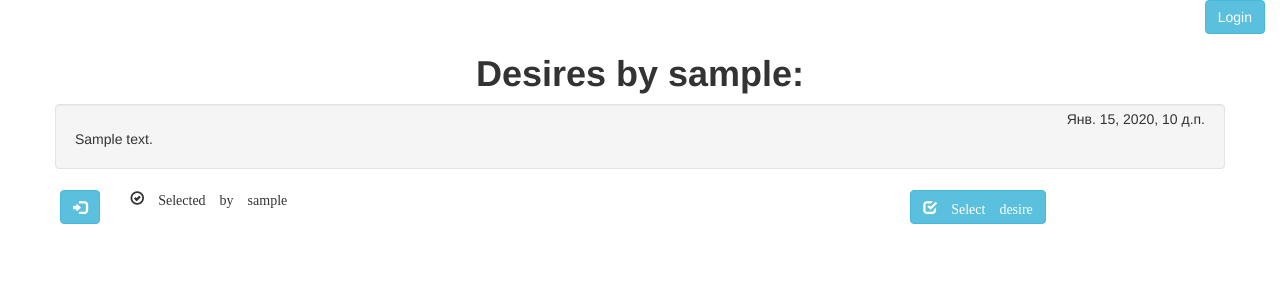
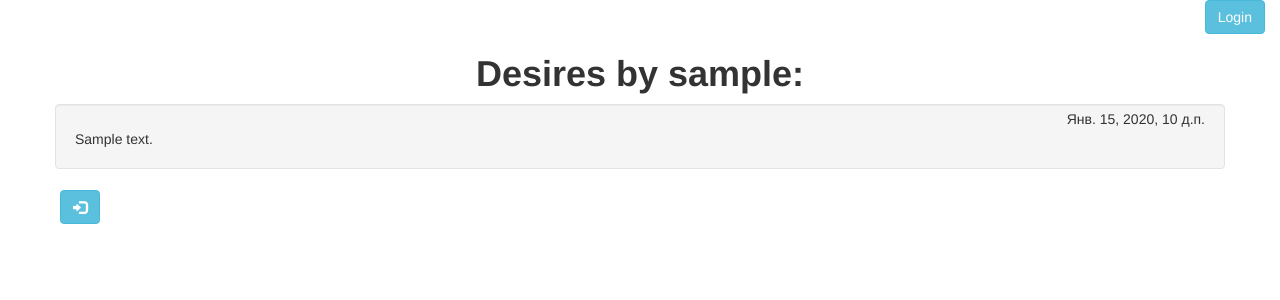
Before and after one commit to tarados/wishlist, a Django app: page /dreamers/1/ in a window 1280 px wide. Shown: the top 300 px of the page. Run offline with Django 3.2, Linux system fonts and the light colour scheme; tables that the repository leaves empty hold one stand-in row (values such as "Sample post"); parts of the project's set-up code (start-up, migrations or seed data) failed here and were passed over; some libraries are stand-ins or nearby versions.

Commit message:
расставил флаги для кнопок

```diff
--- a/loginsys/templates/login1.html
+++ b/loginsys/templates/login1.html
@@ -8,6 +8,7 @@
                 <label for="username">User name!{{ dreamer_id }}</label>
                 <input type="text" class="form-control" name="username" id="username" placeholder="Enter your name">
                 <input type="hidden" name="dreamer_id"  value={{ dreamer_id }}>
+                <input type="hidden" name="owner"  value="hidden">
             </div>
             <label for="password">Password</label>
             <input type="password" class="form-control" name="password" id="password" placeholder="Enter password"><br>
--- a/wishapp/static/bower_components/bootstrap/dist/js/main.js
+++ b/wishapp/static/bower_components/bootstrap/dist/js/main.js
@@ -8,16 +8,16 @@ $(function () {
         info.addClass("hidden");
         form.removeClass("hidden");
     });
-    $(".select_desire").click(function () {
-        var button = $(this);
-        var id = button.attr("id");
-        var desire_select_id = id.split("-")[1];
-        var desire_select_label_id = id.split("-")[1];
-        var info1 = $("#desireselect-" + desire_select_id);
-        var label_select =$("#labelselect-" + desire_select_label_id);
-        info1.addClass("hidden");
-        label_select.removeClass("hidden");
-    });
+    // $(".select_desire").click(function () {
+    //     var button = $(this);
+    //     var id = button.attr("id");
+    //     var desire_select_id = id.split("-")[1];
+    //     var desire_select_label_id = id.split("-")[1];
+    //     var info1 = $("#desireselect-" + desire_select_id);
+    //     var label_select =$("#labelselect-" + desire_select_label_id);
+    //     info1.addClass("hidden");
+    //     label_select.removeClass("hidden");
+    // });
     var info2 = $("div.ordered");
     info2.css('background', 'red');
     links = $("div.well a");
--- a/wishapp/templates/dreamer.html
+++ b/wishapp/templates/dreamer.html
@@ -42,11 +42,7 @@
                     </form>
                 </div>
 {#            выбор желания для покупки#}
-                <div class="col-md-8">
-                    <i class="glyphicon glyphicon-ok-circle select_desire labelselect" id="labelselect-{{ desire.id }}" aria-hidden="true">
-                        Selected by {{ desire.order_user_name }}</i>
-                </div>
-                <div class="col-md-2">
+                <div class="col-md-2 {{ choice }}">
                     <form action="{% url 'selectdesire' %}" method="post">
                         <input type="hidden" name="dreamer_id"  value={{ dreamer.id }}>
                         <input type="hidden" name="desire_id"  value={{ desire.id }}>
--- a/wishapp/views.py
+++ b/wishapp/views.py
@@ -1,3 +1,4 @@
+from django import template
 from django.contrib.auth.forms import UserCreationForm
 from django.contrib.auth.models import User
 from django.shortcuts import render_to_response, redirect
@@ -47,9 +48,17 @@ def dreamer(request, dreamer_id):
     username = user.username
     user_id = user.id
     arg['date_now'] = datetime.datetime.now()
-    if username == '':
+    if user_id == int(dreamer_id):
+        owner = ''
+        guest = 'hidden'
+        choice = 'hidden'
+    elif user_id is None:
         owner = 'hidden'
+        guest = ''
+        choice = 'hidden'
     else:
+        owner = 'hidden'
+        choice = ''
         guest = 'hidden'
     return render_to_response('dreamer.html', locals())
 
@@ -124,6 +133,9 @@ def login1(request):
         user = auth.authenticate(username=username, password=password)
         if user is not None:
             auth.login(request, user)
+            t = template.Template('dreamer.html')
+            c = template.Context({'owner': 'hidden'})
+            t.render(c)
             return redirect('/dreamers/%d/' % int(request.POST.get('dreamer_id')))
         else:
             return redirect('/auth/register1/')
```
